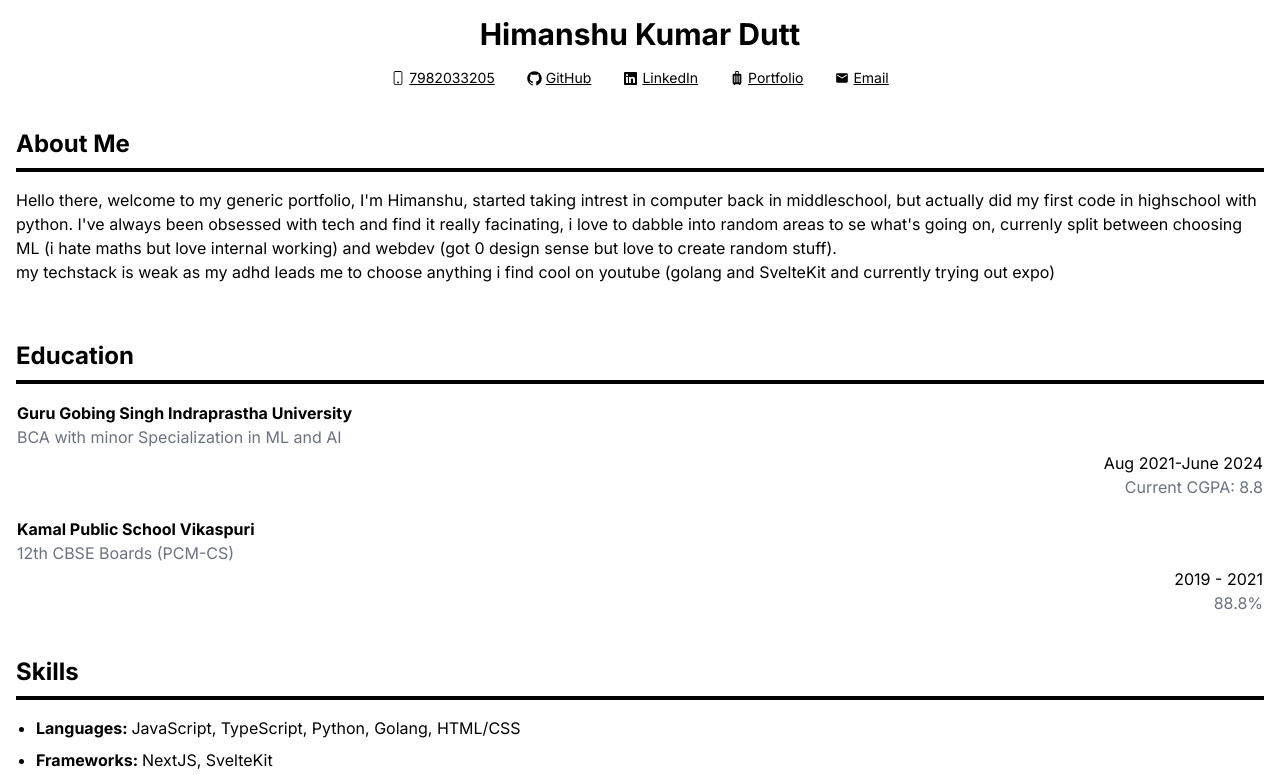
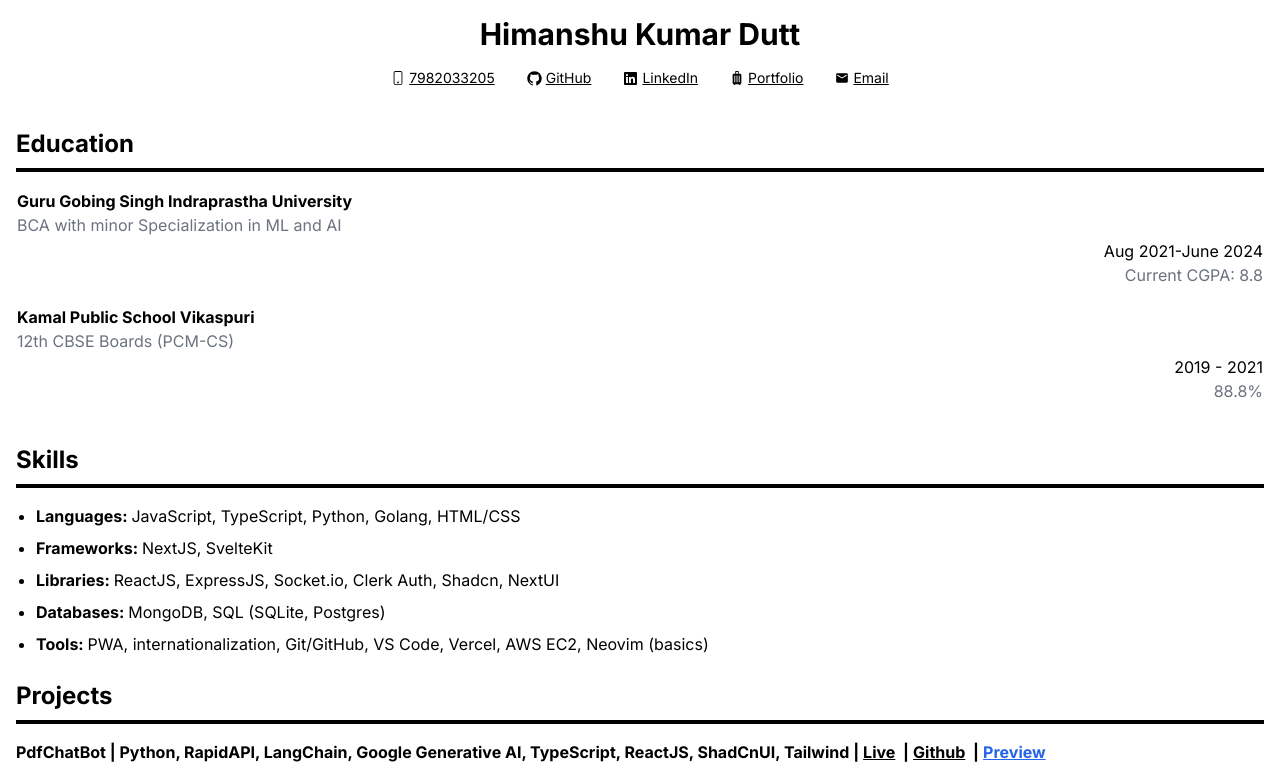
Before and after one commit to HimanshuKumarDutt094/portfolio, a Next.js app: page / in a window 1280 px wide. Shown: the top 775 px of the page. Built offline with nearby package versions, Linux system fonts and the light colour scheme.

Commit message:
Update page.tsx

```diff
--- a/app/page.tsx
+++ b/app/page.tsx
@@ -30,14 +30,7 @@ export default function Home () {
           </ul>
         </nav>
       </header>
-      <main className="p-4">
-        <Section title="About Me">
-          <p>
-            Hello there, welcome to my generic portfolio, I&apos;m Himanshu, started taking intrest in computer back in middleschool, but actually did my first code in highschool with python. I&apos;ve always been obsessed with tech and find it really facinating, i love to dabble into random areas to se what&apos;s going on, currenly split between choosing ML (i hate maths but love internal working) and webdev (got 0 design sense but love to create random stuff). <br /> my techstack is weak as my adhd leads me to choose anything i find cool on youtube (golang and SvelteKit and currently trying out expo) </p>
-        </Section>
 
-
-      </main>
       <main className="p-4">
         <Section title="Education">
           <table className="w-full border-collapse" aria-label="Education history">
```
